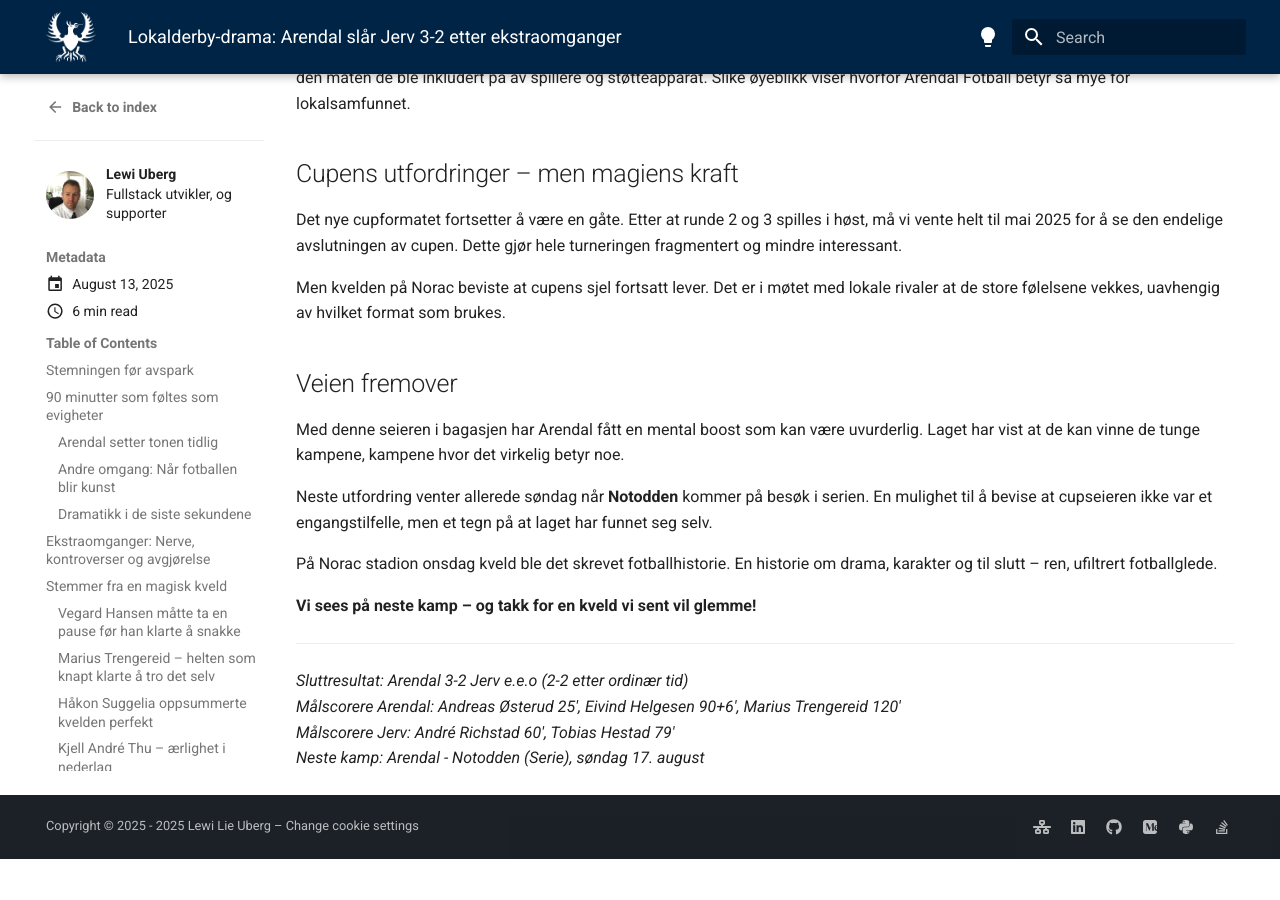
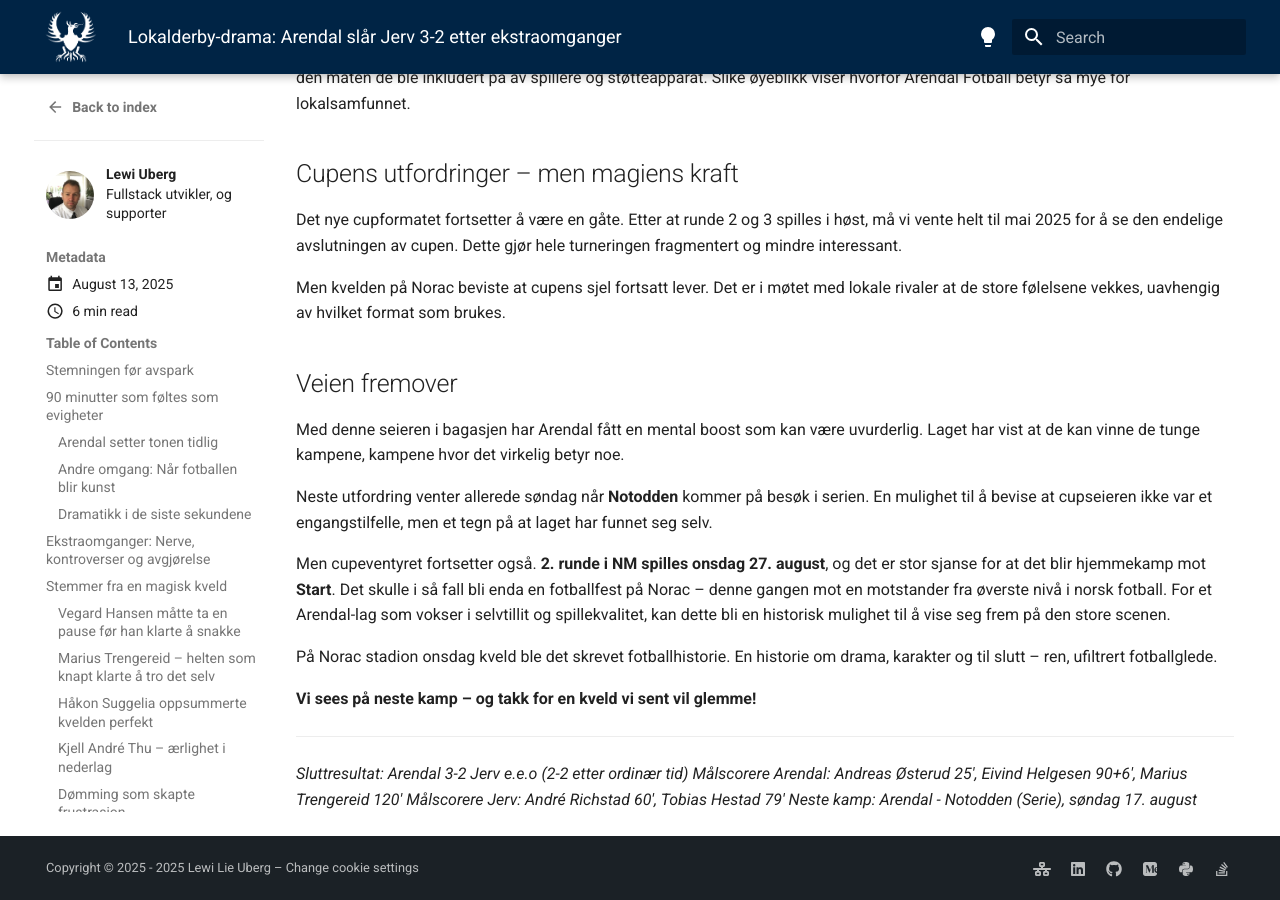
Before and after one commit to lewiuberg/forza-arendal, an MkDocs documentation site: the page built from docs/blog/posts/2025-08-13.md, in a window 1280 px wide and 900 px high, scrolled down 3249 px. Built offline with MkDocs 1.6.1 and Material for MkDocs 9.7.7, drawn with Linux system fonts in a browser that asks for light colours; comment, search, counter and statistics services are not loaded; before the commit the page ends 4108 px from its top, so only the background shows below that.

Commit message:
Enhance match report for Arendal vs Jerv by adding details about upcoming fixtures and refining the summary of the match.

```diff
--- a/docs/blog/posts/2025-08-13.md
+++ b/docs/blog/posts/2025-08-13.md
@@ -118,6 +118,8 @@
 
 Neste utfordring venter allerede søndag når **Notodden** kommer på besøk i serien. En mulighet til å bevise at cupseieren ikke var et engangstilfelle, men et tegn på at laget har funnet seg selv.
 
+Men cupeventyret fortsetter også. **2. runde i NM spilles onsdag 27. august**, og det er stor sjanse for at det blir hjemmekamp mot **Start**. Det skulle i så fall bli enda en fotballfest på Norac – denne gangen mot en motstander fra øverste nivå i norsk fotball. For et Arendal-lag som vokser i selvtillit og spillekvalitet, kan dette bli en historisk mulighet til å vise seg frem på den store scenen.
+
 På Norac stadion onsdag kveld ble det skrevet fotballhistorie. En historie om drama, karakter og til slutt – ren, ufiltrert fotballglede.
 
 **Vi sees på neste kamp – og takk for en kveld vi sent vil glemme!**
```
